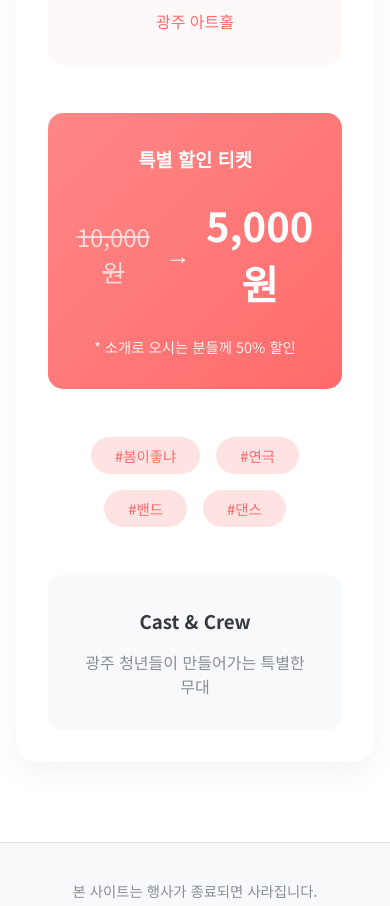
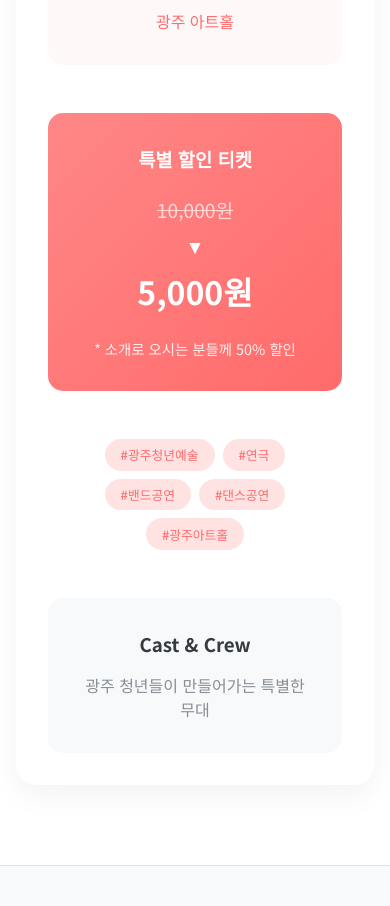
Before and after one commit to gitroll2023/sogasuda, a Next.js app: page / in a window 390 px wide. Shown: the part 1448-2354 px from the top of the page. Built offline with nearby package versions, Linux system fonts and the light colour scheme.

Commit message:
Improve mobile layout for price section and restore previous designs

```diff
--- a/app/page.js
+++ b/app/page.js
@@ -50,8 +50,11 @@ export default function Home() {
             <div className={styles.priceCard}>
               <h3>특별 할인 티켓</h3>
               <div className={styles.priceInfo}>
-                <span className={styles.originalPrice}>10,000원</span>
-                <span className={styles.arrow}>→</span>
+                <div className={styles.priceGroup}>
+                  <span className={styles.originalPrice}>10,000원</span>
+                  <span className={`${styles.arrow} ${styles.desktopOnly}`}>→</span>
+                  <span className={`${styles.arrow} ${styles.mobileOnly}`}>▼</span>
+                </div>
                 <span className={styles.discountPrice}>5,000원</span>
               </div>
               <p className={styles.priceNote}>* 소개로 오시는 분들께 50% 할인</p>
@@ -59,10 +62,11 @@ export default function Home() {
           </div>
 
           <div className={styles.tags}>
-            <span>#봄이좋냐</span>
+            <span>#광주청년예술</span>
             <span>#연극</span>
-            <span>#밴드</span>
-            <span>#댄스</span>
+            <span>#밴드공연</span>
+            <span>#댄스공연</span>
+            <span>#광주아트홀</span>
           </div>
 
           <div className={styles.castInfo}>
--- a/app/page.module.css
+++ b/app/page.module.css
@@ -124,6 +124,7 @@
 }
 
 .priceSection {
+  text-align: center;
   margin: 3rem 0;
 }
 
@@ -143,6 +144,12 @@
   margin: 1.5rem 0;
 }
 
+.priceGroup {
+  display: flex;
+  align-items: center;
+  gap: 0.5rem;
+}
+
 .originalPrice {
   text-decoration: line-through;
   opacity: 0.7;
@@ -151,6 +158,14 @@
 
 .arrow {
   font-size: 1.5rem;
+}
+
+.desktopOnly {
+  display: inline-block;
+}
+
+.mobileOnly {
+  display: none;
 }
 
 .discountPrice {
@@ -218,6 +233,65 @@
   margin: 0.3rem 0;
 }
 
+@media (max-width: 768px) {
+  .title {
+    font-size: 3rem;
+  }
+
+  .subtitle {
+    font-size: 1.2rem;
+  }
+
+  .container {
+    padding: 1rem;
+    margin-top: -50px;
+  }
+
+  .dateLocation {
+    grid-template-columns: 1fr;
+  }
+
+  .priceInfo {
+    flex-direction: column;
+    gap: 0.5rem;
+  }
+
+  .priceGroup {
+    flex-direction: column;
+    gap: 0.5rem;
+  }
+
+  .originalPrice {
+    font-size: 1.2rem;
+  }
+
+  .arrow {
+    font-size: 1.2rem;
+  }
+
+  .desktopOnly {
+    display: none;
+  }
+
+  .mobileOnly {
+    display: inline-block;
+  }
+
+  .discountPrice {
+    font-size: 2rem;
+  }
+
+  .tags {
+    gap: 0.5rem;
+    padding: 0 1rem;
+  }
+
+  .tags span {
+    font-size: 0.8rem;
+    padding: 0.4rem 1rem;
+  }
+}
+
 @keyframes fadeInUp {
   from {
     opacity: 0;
@@ -240,22 +314,3 @@
     transform: translateY(-10px);
   }
 }
-
-@media (max-width: 768px) {
-  .title {
-    font-size: 3rem;
-  }
-
-  .subtitle {
-    font-size: 1.2rem;
-  }
-
-  .container {
-    padding: 1rem;
-    margin-top: -50px;
-  }
-
-  .dateLocation {
-    grid-template-columns: 1fr;
-  }
-}
```
